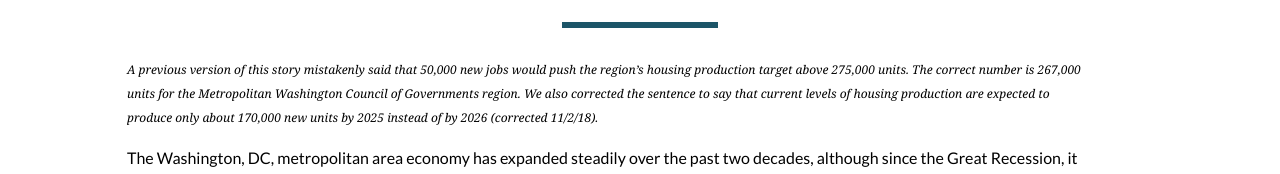
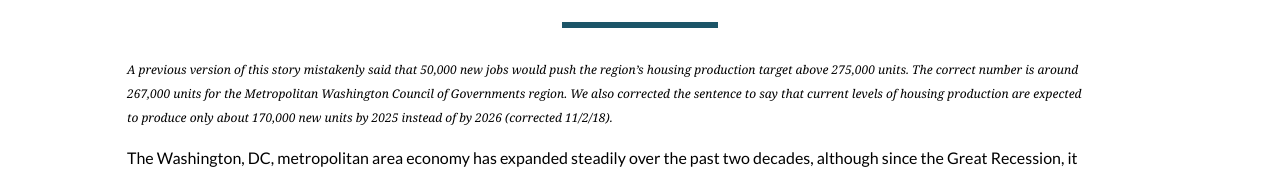
Before and after one commit to UI-Research/amazon-hq2-washington-housing-charts, a plain HTML site: page index.html in a window 1280 px wide. Shown: the part 587-761 px from the top of the page. Drawn offline with nearby package versions, Linux system fonts and the light colour scheme.

Commit message:
Add one more word to the correction

```diff
--- a/index.html
+++ b/index.html
@@ -123,7 +123,7 @@ j=d.createElement(s),dl=l!='dataLayer'?'&l='+l:'';j.async=true;j.src=
 
         <hr/>
         <div class = "main wrapper clearfix top">
-                <p class="correction">A previous version of this story mistakenly said that 50,000 new jobs would push the region’s housing production target above 275,000 units. The correct number is 267,000 units for the Metropolitan Washington Council of Governments region.  We also corrected the sentence to say that current levels of housing production are expected to produce only about 170,000 new units by 2025 instead of by 2026 (corrected 11/2/18).</p>
+                <p class="correction">A previous version of this story mistakenly said that 50,000 new jobs would push the region’s housing production target above 275,000 units. The correct number is around 267,000 units for the Metropolitan Washington Council of Governments region.  We also corrected the sentence to say that current levels of housing production are expected to produce only about 170,000 new units by 2025 instead of by 2026 (corrected 11/2/18).</p>
 
                 <p>The Washington, DC, metropolitan area economy has expanded steadily over the past two decades, although since the Great Recession, it has lagged behind many other large US metropolitan areas. The region&rsquo;s prosperity has attracted more residents, expanding the population from 4.8 million in 2000 to an estimated 6.2 million in 2017.</p>
 
```
